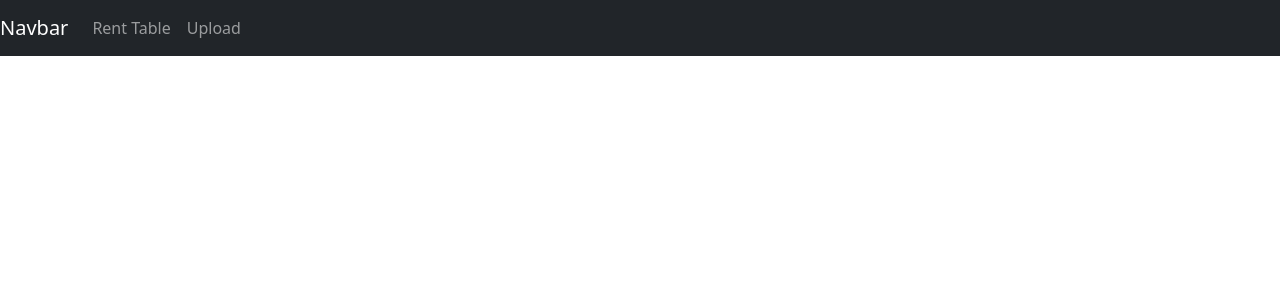
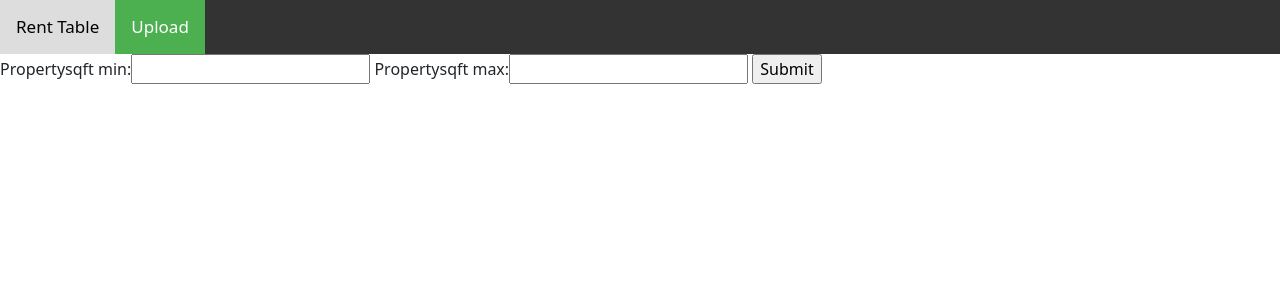
Before and after one commit to amitsh1/test, a Django app: template templates/table2.html in a window 1280 px wide. Shown: the top 300 px of the page. Run offline with Django 3.2, Linux system fonts and the light colour scheme; the template is opened without the code that fills it: values that come from a table or form of the project are taken from there, others are empty.

Commit message:
almost done

```diff
--- a/okapi/settings.py
+++ b/okapi/settings.py
@@ -123,6 +123,11 @@ USE_TZ = True
 
 STATIC_URL = '/static/'
 
+STATICFILES_DIRS = [
+    BASE_DIR / "static",
+]
+
+
 # Default primary key field type
 # https://docs.djangoproject.com/en/3.2/ref/settings/#default-auto-field
 
--- /dev/null
+++ b/static/okapi/style.css
@@ -0,0 +1,27 @@
+/* Add a black background color to the top navigation */
+.topnav {
+  background-color: #333;
+  overflow: hidden;
+}
+
+/* Style the links inside the navigation bar */
+.topnav a {
+  float: left;
+  color: #f2f2f2;
+  text-align: center;
+  padding: 14px 16px;
+  text-decoration: none;
+  font-size: 17px;
+}
+
+/* Change the color of links on hover */
+.topnav a:hover {
+  background-color: #ddd;
+  color: black;
+}
+
+/* Add a color to the active/current link */
+.topnav a.active {
+  background-color: #4CAF50;
+  color: white;
+}
--- a/templates/base.html
+++ b/templates/base.html
@@ -1,62 +1,35 @@
+{% load static %}
 <!DOCTYPE html>
 <html lang="en">
 <head>
-    <meta charset="utf-8">
-    <meta name="viewport" content="width=device-width, initial-scale=1, shrink-to-fit=no">
-    <meta name="description" content="">
-    <meta name="author" content="">
-
-
-    <title>{% block title %}Example{% endblock %}</title>
-
-    <!-- Bootstrap core CSS -->
+    <link rel="stylesheet" type="text/css" href="{% static 'okapi/style.css' %}">
     <link href="https://cdn.jsdelivr.net/npm/bootstrap@5.0.0-beta3/dist/css/bootstrap.min.css" rel="stylesheet" integrity="sha384-eOJMYsd53ii+scO/bJGFsiCZc+5NDVN2yr8+0RDqr0Ql0h+rP48ckxlpbzKgwra6" crossorigin="anonymous">
-
-    {% block css %}{% endblock %}
-
+    <title>{% block title %}My amazing test{% endblock %}</title>
 </head>
 
 <body>
-    {% block body %}
-{% block navbar %}
-    {% include  'navbar.html' %}
-{% endblock %}
+    <div id="sidebar">
+        {% block sidebar %}
+        <div class="topnav">
+            {% if request.path == '/' %}
+            <a class="active" href="/">Rent Table</a>
+            <a href="/upload">Upload</a>
+            {% else %}
+            <a href="/">Rent Table</a>
+            <a href="/upload" class="active" >Upload</a>
 
-<div class="col-xs-12">
-    {% for message in messages %}
-        <div class="alert alert-dismissible alert-{{ message.tags }}">
-            <button type="button" class="close" data-dismiss="alert">×</button>
-            {{ message }}
-        </div>
-    {% endfor %}
-</div>
+            {% endif %}
 
-<!-- Main jumbotron for a primary marketing message or call to action -->
-
-<div class="container">
-    {% block content %}
-    {% endblock %}
-
-    <hr>
-
-    <footer>
-        <p>&copy; Company 2017</p>
-    </footer>
-</div>
-<!-- /container -->
+          </div>
+        {% endblock %}
+    </div>
 
 
-<!-- Bootstrap core JavaScript
-================================================== -->
-<!-- Placed at the end of the document so the pages load faster -->
-<script src="https://code.jquery.com/jquery-3.2.1.slim.min.js"
-        integrity="sha384-KJ3o2DKtIkvYIK3UENzmM7KCkRr/rE9/Qpg6aAZGJwFDMVNA/GpGFF93hXpG5KkN"
-        crossorigin="anonymous"></script>
-<script src="https://cdnjs.cloudflare.com/ajax/libs/popper.js/1.11.0/umd/popper.min.js"
-        integrity="sha384-b/U6ypiBEHpOf/4+1nzFpr53nxSS+GLCkfwBdFNTxtclqqenISfwAzpKaMNFNmj4"
-        crossorigin="anonymous"></script>
-<script src="https://cdn.jsdelivr.net/npm/bootstrap@5.0.0-beta3/dist/js/bootstrap.bundle.min.js" integrity="sha384-JEW9xMcG8R+pH31jmWH6WWP0WintQrMb4s7ZOdauHnUtxwoG2vI5DkLtS3qm9Ekf" crossorigin="anonymous"></script>
-{% block js %}{% endblock %}
-{% endblock body %}
+
+
+
+    <div id="content">
+        {% block content %}{% endblock %}
+    </div>
 </body>
 </html>
--- a/templates/navbar.html
+++ b/templates/navbar.html
@@ -1,22 +1,8 @@
-<link href="https://cdn.jsdelivr.net/npm/bootstrap@5.0.0-beta3/dist/css/bootstrap.min.css" rel="stylesheet" integrity="sha384-eOJMYsd53ii+scO/bJGFsiCZc+5NDVN2yr8+0RDqr0Ql0h+rP48ckxlpbzKgwra6" crossorigin="anonymous">
-<nav class="navbar navbar-expand-md navbar-dark fixed-top bg-dark">
-    <a class="navbar-brand" href="#">Navbar</a>
-    <button class="navbar-toggler" type="button" data-toggle="collapse" data-target="#navbarsExampleDefault"
-            aria-controls="navbarsExampleDefault" aria-expanded="false" aria-label="Toggle navigation">
-        <span class="navbar-toggler-icon"></span>
-    </button>
-
-    <div class="collapse navbar-collapse" id="navbarsExampleDefault">
-        <ul class="navbar-nav mr-auto">
-            <li class="nav-item active">
-                <a class="nav-link" href="/">Rent Table</a>
-            </li>
-            <li class="nav-item">
-                <a class="nav-link" href="/upload">Upload</a>
-            </li>
-
-        </ul>
-
-
-    </div>
-</nav>
+{% load static %}
+<link rel="stylesheet" type="text/css" href="{% static 'okapi/style.css' %}">
+<div class="topnav">
+    <a class="active" href="#home">Home</a>
+    <a href="#news">News</a>
+    <a href="#contact">Contact</a>
+    <a href="#about">About</a>
+  </div>
--- a/templates/table2.html
+++ b/templates/table2.html
@@ -1,6 +1,4 @@
-{% block navbar %}
-    {% include  'navbar.html' %}
-{% endblock %}
+{% extends "base.html" %}
 {% block content %}
 
 <form action="" method="get">
@@ -9,19 +7,19 @@
     <input type="submit" value="Submit">
 </form>
 
-<!-- {% if messages %}
+{% if messages %}
 {% for message in messages %}
 <script>
     alert('{{ message }}');
 </script>
 {% endfor %}
 
-<ul class="messages">
+<!-- <ul class="messages">
     {% for message in messages %}
     <li{% if message.tags %} class="{{ message.tags }}"{% endif %}>{{ message }}</li>
     {% endfor %}
-</ul>
-{% endif %} -->
+</ul> -->
+{% endif %}
 
 <table class="table table-bordered" id="rent_table">
     <thead>
--- a/templates/upload.html
+++ b/templates/upload.html
@@ -1,3 +1,4 @@
+{% extends "base.html" %}
 
 {% block content %}
   <form method="post" enctype="multipart/form-data">
```
Also changed, not shown: templates/range-slider.html (deleted, +0 -10 lines), templates/table.html (deleted, +0 -10 lines), tests/test_selenium.py (+8 -2 lines).
